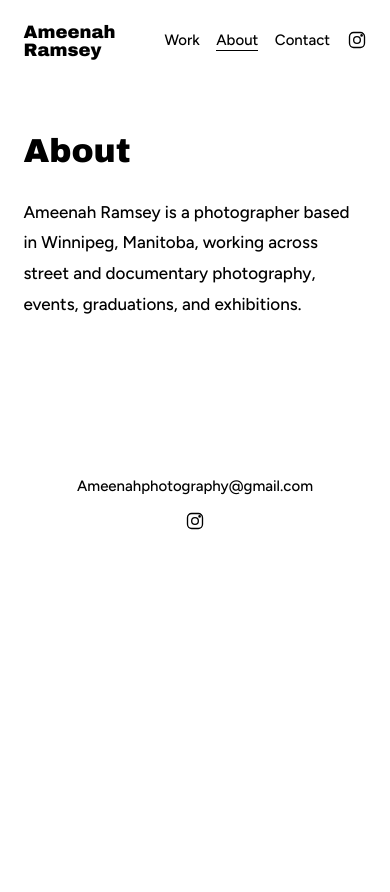
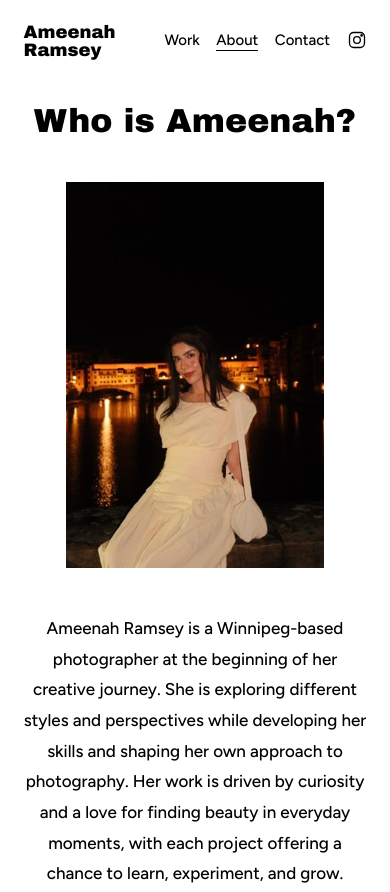
Before and after one commit to ameenahz/ameenah-site, a plain HTML site: page about.html in a window 390 px wide. Shown: the top 892 px of the page. Before the commit the page ends 844 px from the top, so only its background shows below. Drawn offline with Linux system fonts and the light colour scheme.

```diff
--- a/about.html
+++ b/about.html
@@ -3,7 +3,7 @@
 <head>
   <meta charset="utf-8">
   <meta name="viewport" content="width=device-width, initial-scale=1">
-  <title>About | Ameenah Ramsey</title>
+  <title>About — Ameenah Ramsey</title>
   <meta name="description" content="Photography portfolio of Ameenah Ramsey.">
   <link rel="preconnect" href="https://fonts.googleapis.com">
   <link rel="preconnect" href="https://fonts.gstatic.com" crossorigin>
@@ -23,10 +23,13 @@
     </nav>
   </header>
   <main>
-    <section class="text-page">
-      <h1>About</h1>
-      <!-- TODO: replace with your About text -->
-      <p>Ameenah Ramsey is a photographer based in Winnipeg, Manitoba, working across street and documentary photography, events, graduations, and exhibitions.</p>
+    <section class="about">
+      <h1 class="about-title">Who is Ameenah?</h1>
+      <figure class="about-photo">
+        <!-- Put your photo at images/about/portrait.jpg -->
+        <img src="images/about/portrait.jpg" alt="Ameenah Ramsey">
+      </figure>
+      <p class="about-text">Ameenah Ramsey is a Winnipeg-based photographer at the beginning of her creative journey. She is exploring different styles and perspectives while developing her skills and shaping her own approach to photography. Her work is driven by curiosity and a love for finding beauty in everyday moments, with each project offering a chance to learn, experiment, and grow.</p>
     </section>
   </main>
   <footer class="site-footer">
--- a/css/style.css
+++ b/css/style.css
@@ -1,4 +1,4 @@
-
+/* Heading font from your Squarespace site (free on Google Fonts) */
 @import url("https://fonts.googleapis.com/css2?family=Archivo+Black&display=swap");
 
 /* ---------- Design tokens (from your Squarespace styles) ---------- */
@@ -99,8 +99,16 @@ main { max-width: var(--max); margin: 0 auto; padding: 0 var(--gutter); }
 }
 
 /* ---------- About, Contact ---------- */
-.text-page { max-width: 640px; padding: 3rem 0 6rem; }
-.text-page h1, .project h1 { font-size: var(--h2); }
+.about, .contact { text-align: center; padding: 1rem 0 5rem; }
+.about h1, .contact h1, .project h1 { font-size: var(--h2); }
+.about-title { max-width: 58.33%; margin: 0 auto 2.5rem; }
+.about-photo { width: 41.67%; margin: 0 auto 3rem; }
+.about-photo img { width: 100%; height: auto; background: var(--light); }
+.about-text { max-width: 58.33%; margin: 0 auto; }
+.contact { padding-top: 3rem; padding-bottom: 6rem; }
+.contact-text { max-width: 50%; margin: 0 auto; }
+.contact-social { display: flex; justify-content: center; margin-top: 1.25rem; }
+.contact-social a { display: inline-flex; padding: 4px; }
 
 /* ---------- Project pages ---------- */
 /* Change --gallery-width to make the photos bigger or smaller */
@@ -131,6 +139,8 @@ main { max-width: var(--max); margin: 0 auto; padding: 0 var(--gutter); }
   .site-header { padding: 6vw var(--gutter); }
 }
 @media (max-width: 767px) {
+  .about-title, .about-text, .contact-text { max-width: 100%; }
+  .about-photo { width: 75%; }
   .site-header nav ul { gap: 1.1rem; }
   .grid { grid-template-columns: 1fr; row-gap: 40px; }
   .gallery { gap: 12px; }
```
Also changed, not shown: contact.html (+9 -3 lines), images/about/portrait.jpg (added).
